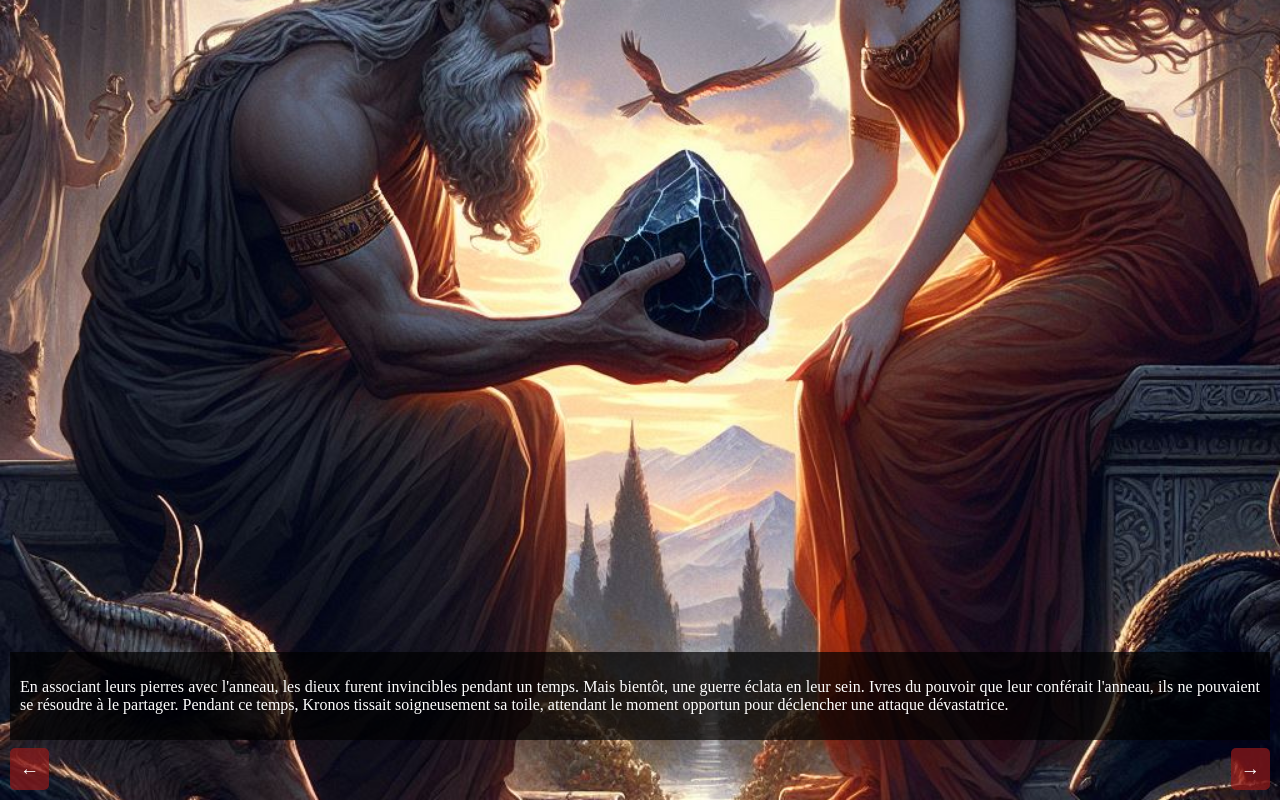
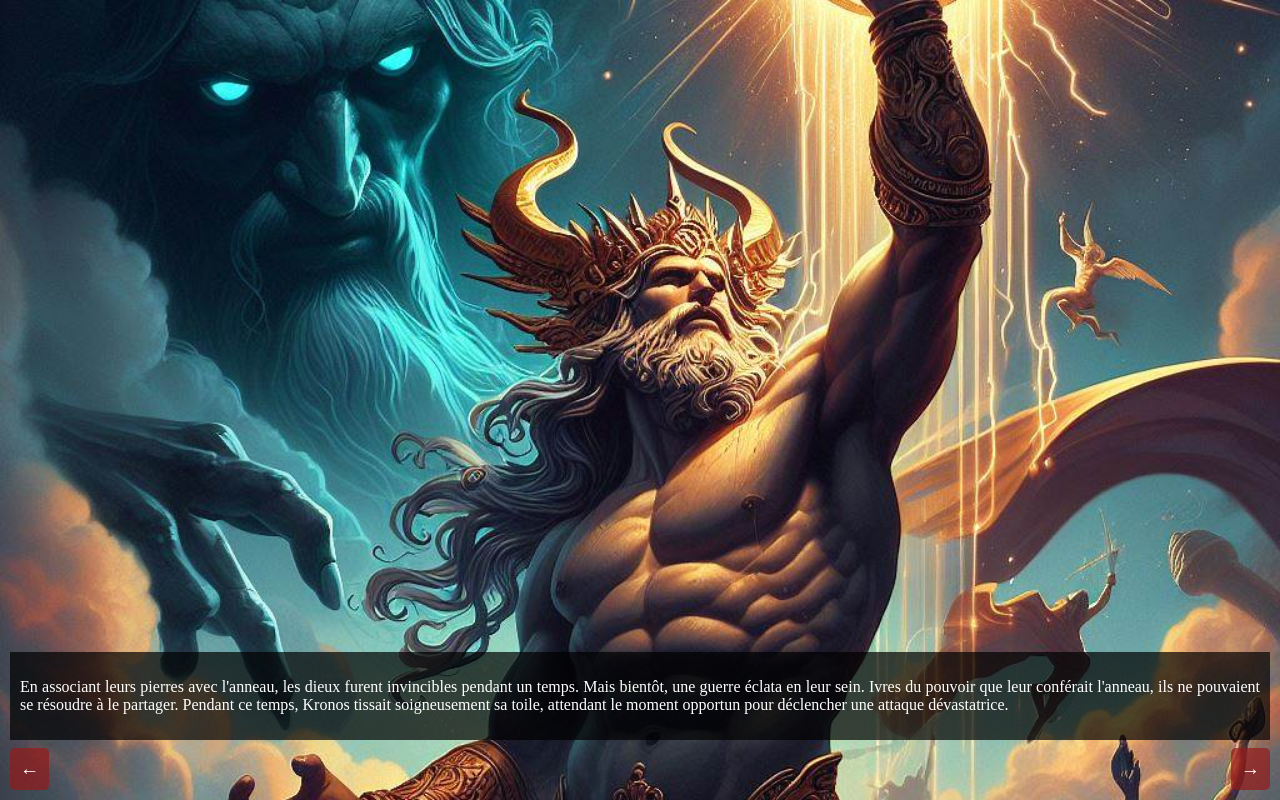
Before and after one commit to simonfrdfnd/simonfrdfnd.github.io, a plain HTML site: page intro9.html in a window 1280 px wide. Drawn offline with Linux system fonts and the light colour scheme.

Commit message:
background image

```diff
--- a/intro9.html
+++ b/intro9.html
@@ -6,7 +6,7 @@
     <title>Le voyage de Celia</title>
     <style>
         body {
-            background-image: url('images/intro8.jpg');
+            background-image: url('images/intro9.jpg');
             background-size: cover;
             background-position: center;
             background-attachment: fixed;
```
Also changed, not shown: intro10.html (+1 -1 lines), intro11.html (+1 -1 lines).
